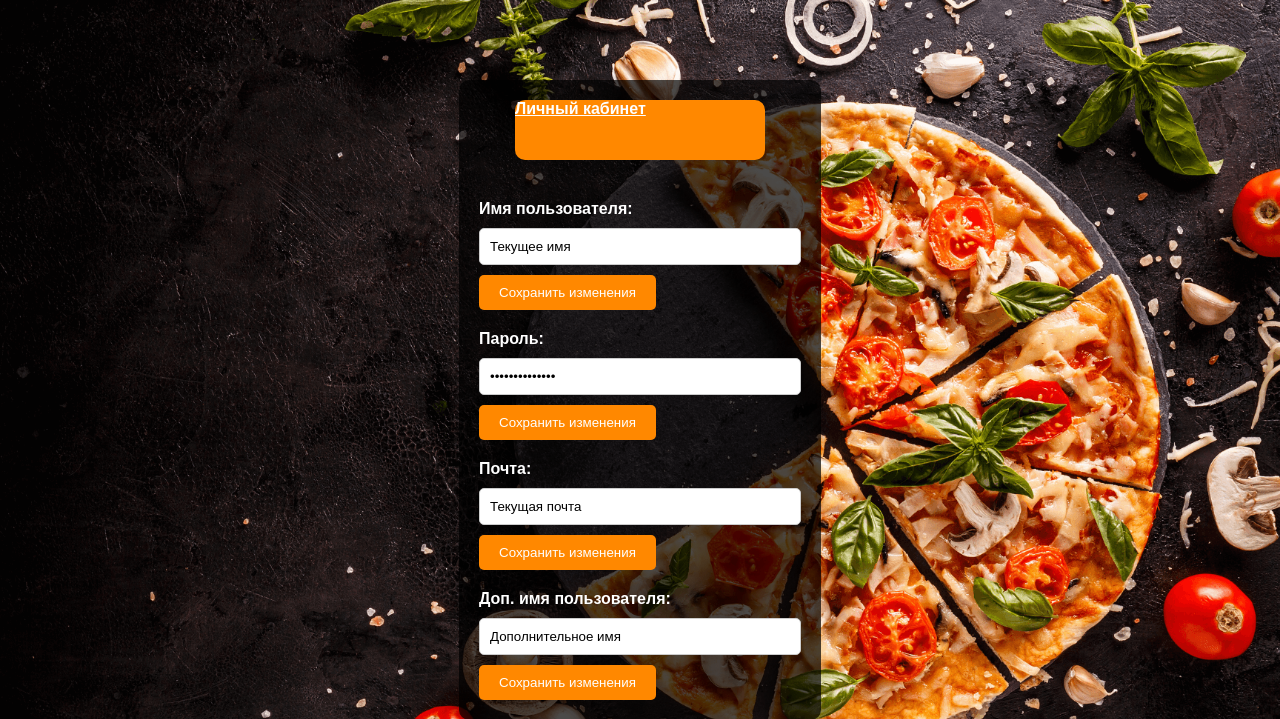
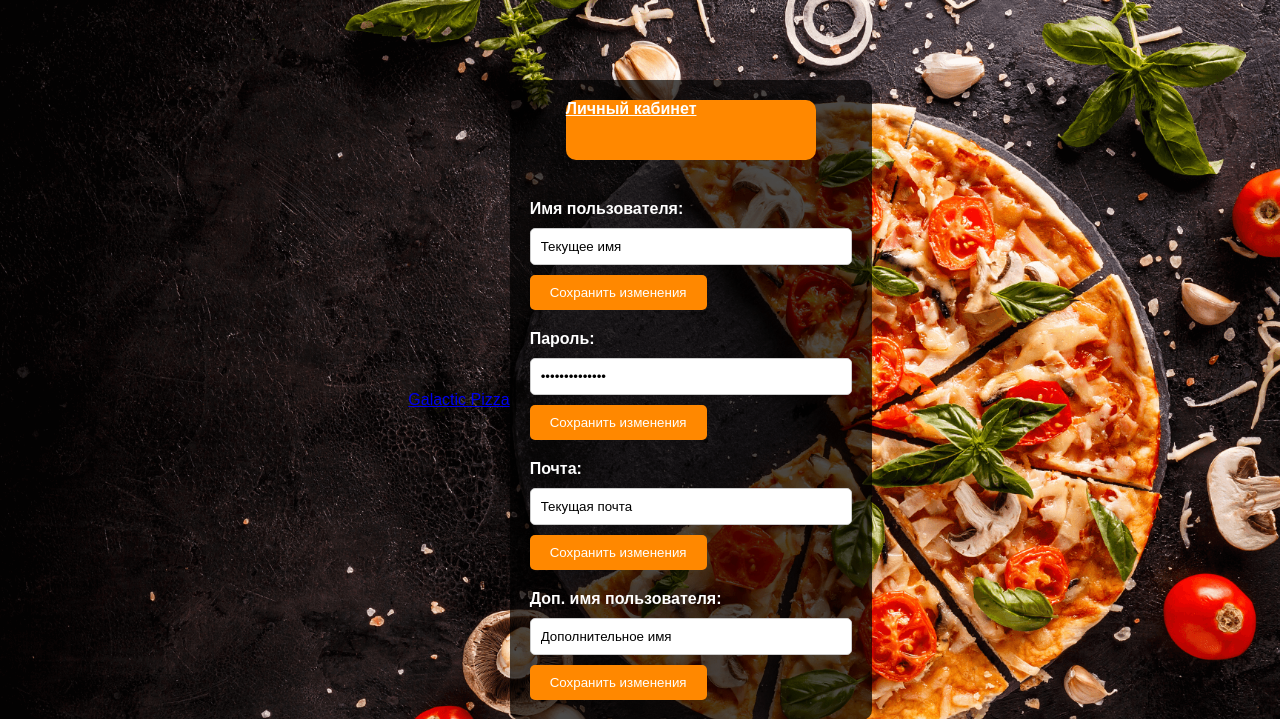
Before and after one commit to LernerF/ITproject, a Django app: page /settings/ in a window 1280 px wide. Shown: the top 719 px of the page. Run offline with Django 5.2, Linux system fonts and the light colour scheme.

Commit message:
Update settings.html

```diff
--- a/global/website/main/templates/main/settings.html
+++ b/global/website/main/templates/main/settings.html
@@ -8,6 +8,9 @@
     <link rel="stylesheet" href="{% static 'main/css/settings.css' %}">
 </head>
 <body>
+    <header>
+        <a href="/" class="logo">Galactic Pizza</a>
+    </header>
     <div class="button-container">
         <a href="/profile" class="button">Личный кабинет</a>
 
```
